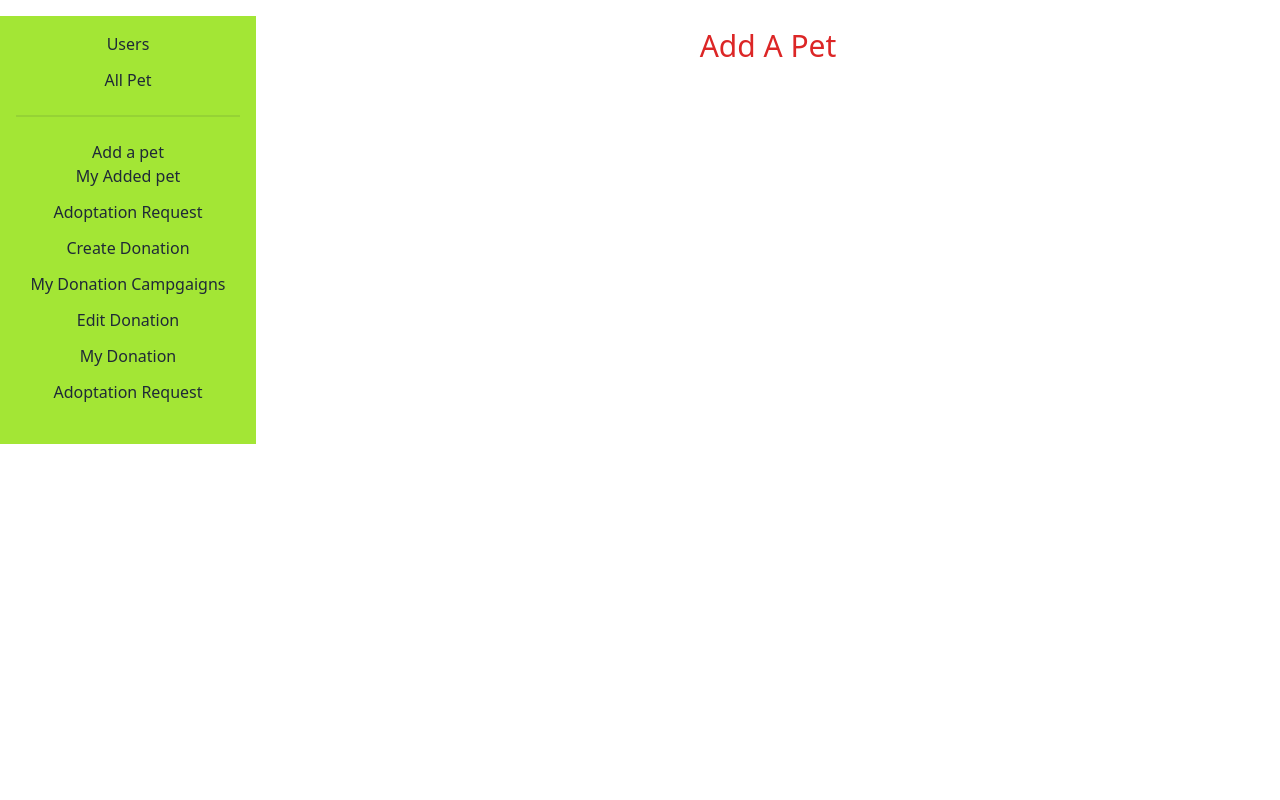
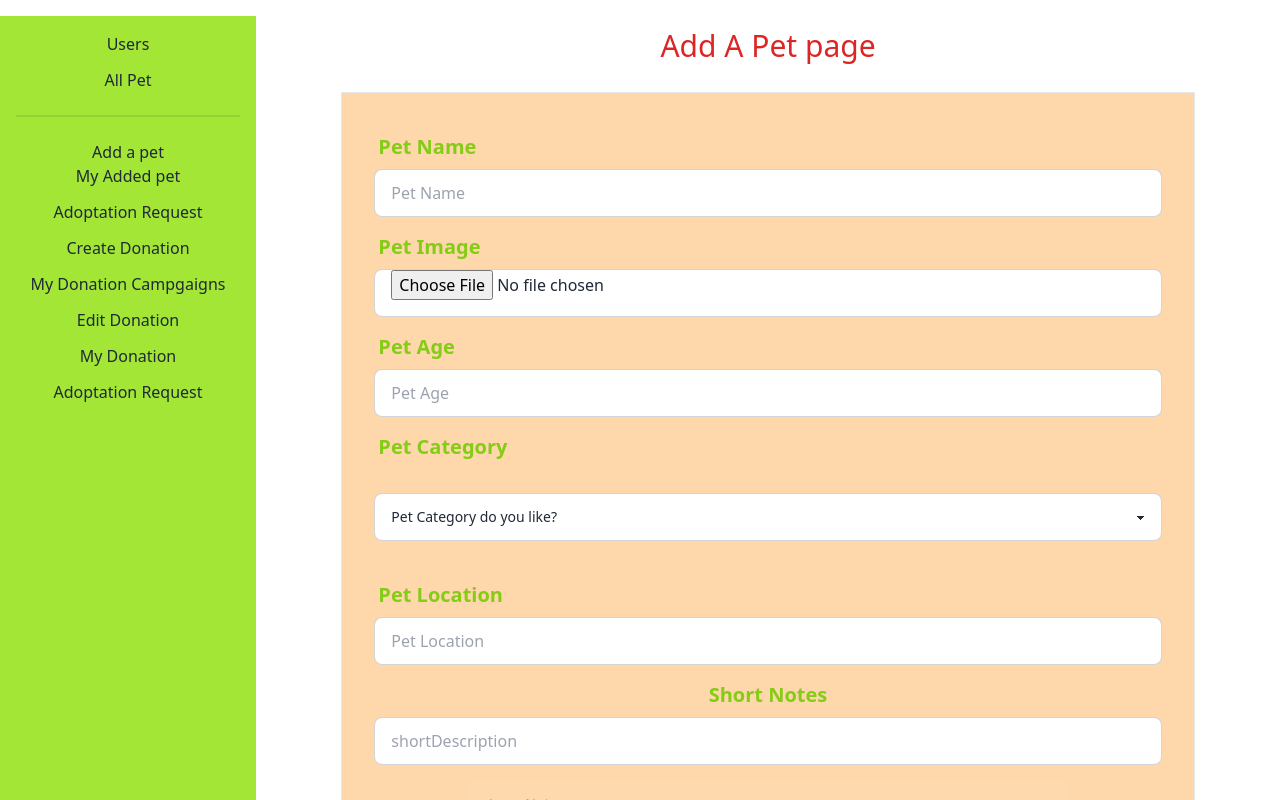
Before and after one commit to nawhinsiddiqa/make-public, a React (Vite) app: page /dashboard/addPet in a window 1280 px wide. Shown: the top 800 px of the page. Built offline with nearby package versions, Linux system fonts and the light colour scheme; no server answers.

Commit message:
added new data

```diff
--- a/package.json
+++ b/package.json
@@ -10,6 +10,7 @@
     "preview": "vite preview"
   },
   "dependencies": {
+    "@tanstack/react-table": "^8.20.6",
     "axios": "^1.7.9",
     "firebase": "^11.1.0",
     "localforage": "^1.10.0",
--- a/src/Components/AddAPet.jsx
+++ b/src/Components/AddAPet.jsx
@@ -1,9 +1,135 @@
+import { useForm } from "react-hook-form";
+import useAxiosPublic from"../hooks/useAxiosPublic"
+
+const AddAPet = () => {
+    const image_hosting_key =import.meta.env.VITE_IMAGE_HOSTING_KEY;
+    const axiosPublic = useAxiosPublic();
+    const image_hosting_api = `https://api.imgbb.com/1/upload?key=${image_hosting_key }`;
+    const {
+        register,
+        formState: { errors },
+        handleSubmit,
+      } = useForm()
+
+    const onSubmit = async (data) => {
+
+        console.log(data)
+        const imageFile ={image:data.petImage[0]}
+        const res =await axiosPublic.post(image_hosting_api,imageFile,{
+            headers:{
+                'Content-Type' : 'multipart/form-data'
+            }
+
+        })
+           if(res.data.success){
+            const petItem={
+              name:data.petName,
+              category:data.petCategory,
+              age:parseFloat(data.petAge),
+              image:res.data.data.display_url,
+              location:data.petLocation,
+              short:data.shortDescription,
+              long:data.longDescription
+
+            }
+           }
+       console.log(res.data)
+    }
+
+    return (
+        <div>
+            <h1 className="text-3xl text-red-600 my-7 text-center">Add A Pet page</h1>
+            <div>
+                <form onSubmit={handleSubmit(onSubmit)} className="card-body w-10/12 mx-auto border bg-orange-200">
+                    {/* Pet Name */}
+                    <div className="form-control">
+                        <label className="label">
+                            <span className="label-text text-xl font-bold text-lime-500">Pet Name</span>
+                        </label>
+                        <input type="text" {...register("petName",{required:true})} name="petName" placeholder="Pet Name" className="input input-bordered" required />
+                        {errors.petName && <span className="text-red-600">This field is required</span>}
+                    </div>
 
 
-const AddAPet = () => {
-    return (
-        <div>
-            <h1 className="text-3xl text-red-600 my-7 text-center">Add A Pet</h1>
+                    {/* Pet  image */}
+                    <div className="form-control">
+                        <label className="label">
+                            <span className="label-tex text-xl font-bold text-lime-500">Pet Image</span>
+                        </label>
+                        <input type="file" {...register("petImage")} name="petImage" placeholder="Pet Image" className="input input-bordered" required />
+                        {errors.petImage && <span className="text-red-600">This field is required</span>}
+                    </div>
+                    {/* pet age */}
+                    <div className="form-control">
+                        <label className="label">
+                            <span className="label-text text-xl font-bold text-lime-500">Pet Age</span>
+                        </label>
+
+                        <input type="number" {...register("petAge",{required:true})} name="petAge" placeholder="Pet Age" className="input input-bordered" required />
+                        {errors.petAge && <span className="text-red-600">This field is required</span>}
+                    </div>
+
+                    {/* Pet Category */}
+                    <div className="form-control">
+                        <label className="label">
+                            <span className="label-text text-xl font-bold text-lime-500">Pet Category</span>
+                        </label>
+                        <select name="petCategory" {...register("petCatrgory",{required:true})} className="select select-bordered w-full my-6">
+                            <option disabled selected>Pet Category do you like?</option>
+                            <option>Cat</option>
+                            <option>Dog</option>
+                            <option>Rabbit</option>
+                            <option>Bird</option>
+                            <option>Fish</option>
+
+
+                        </select>
+
+                        {errors.petCategory && <span className="text-red-600">This field is required</span>}
+                    </div>
+                    {/* pet Location */}
+                    <div className="form-control">
+                        <label className="label">
+                            <span className="label-tex text-xl font-bold text-lime-500">Pet Location</span>
+                        </label>
+                        <input type="text"  {...register("petLocation",{required:true})} name="petLocation" placeholder="Pet Location" className="input input-bordered" required />
+                        {errors.petLocation && <span className="text-red-600">This field is required</span>}
+                    </div>
+
+
+
+
+
+                    {/* short Notes */}
+                    <div className="form-control">
+                        <label className="label">
+                            <span className="label-text text-xl font-bold text-lime-500 mx-auto ">Short Notes</span>
+                        </label>
+                        <input type="text" {...register("shortDescription",{required:true})} name="shortDescription" placeholder="shortDescription" className="input input-bordered" required />
+                        {errors.shortDescription && <span className="text-red-600">This field is required</span>}
+                    </div>
+                    {/* Long description */}
+                    <div className="form-control">
+                        <label className="label">
+
+                            <textarea className="textarea textarea-ghost w-[600px] mx-auto" {...register("longDescription",{required:true})} name="longDescription" placeholder=" Long Notes"></textarea>
+                            {errors.longDescription && <span className="text-red-600">This field is required</span>}
+                        </label>
+
+
+                    </div>
+
+                    <div className="form-control mt-6">
+                        <button className="btn bg-yellow-200">Submit Button</button>
+                    </div>
+                    <div className="border b-2 my-8"></div>
+                    <div>
+
+
+                    </div>
+                </form >
+            </div>
+
         </div>
     );
 };
--- a/src/Components/MyAddedPet.jsx
+++ b/src/Components/MyAddedPet.jsx
@@ -1,9 +1,11 @@
 
 
 const MyAddedPet = () => {
+
     return (
         <div>
-               <h1 className="text-3xl text-red-600 my-7 text-center">My Added Pet</h1>
+
+
         </div>
     );
 };
--- a/src/Layout/Dashboard.jsx
+++ b/src/Layout/Dashboard.jsx
@@ -8,6 +8,7 @@ import { MdPets } from "react-icons/md";
 const Dashboard = () => {
 //   const isAdmin =false;
     return (
+
         <div className="flex">
             <div className="w-64 min-h-full bg-lime-400  text-center mt-4">
                 <ul className="p-4 mb-3">
```
Also changed, not shown: 1 other file (tests, documents, lock files or other folders).
